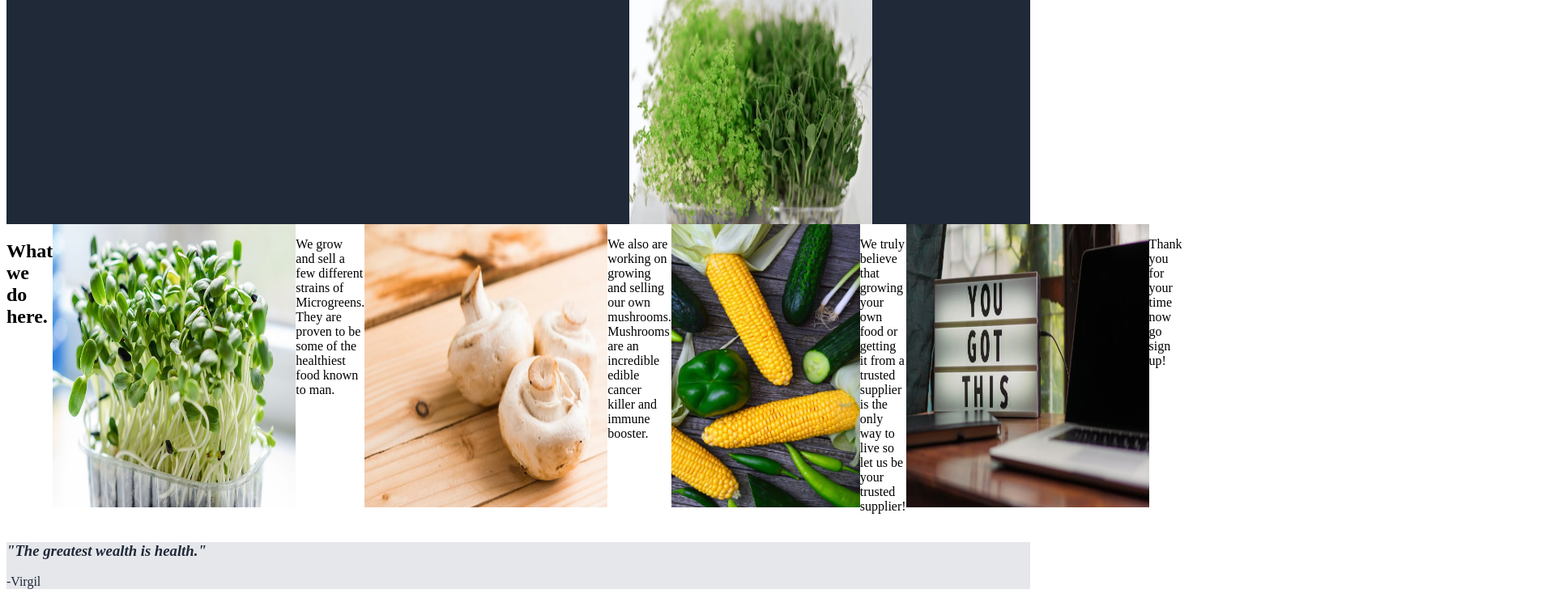
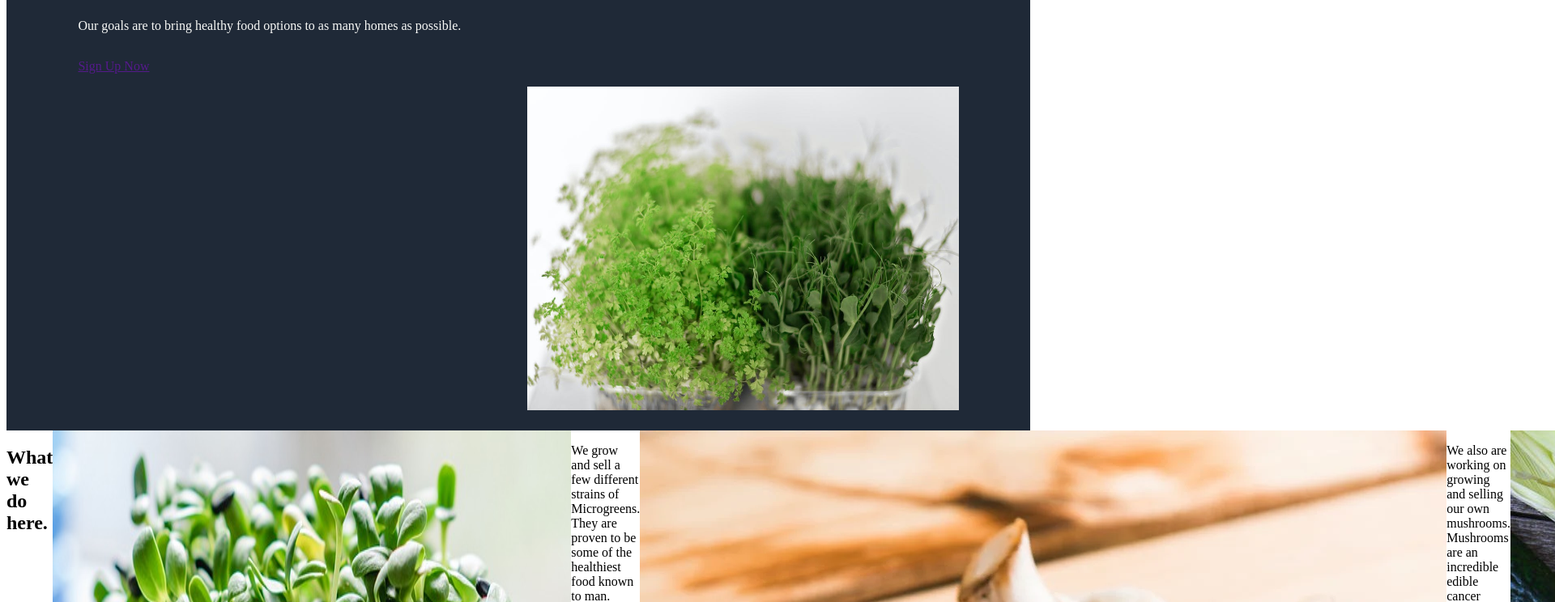
Before and after one commit to Tidalcode/odin-projcss, a plain HTML site: page index.html in a window 1280 px wide. Shown: the part 148-892 px from the top of the page at 81% size, 1920 px wide, since content can reach past the window. Drawn offline with Linux system fonts and the light colour scheme.

Commit message:
added more css and html.

```diff
--- a/index.html
+++ b/index.html
@@ -15,9 +15,10 @@
         </header>
         <div class="div1">
             <h1>Green Leafy Gardens</h1>
-                <p>Our goals are to bring healthy food options to as many homes as possible.</p>
-                <img src="images/image1microgreen.jpeg" alt="Microgreens">
-                <p><a>Sign Up Now</a></p>
+                <p class="goal">Our goals are to bring healthy food options to as many homes as possible.</p>
+                <p class=" signup1"><a href="">Sign Up Now</a></p>
+                <img src="images/image1microgreen.jpeg" alt="Microgreens" class="img1">
+
         </div>
         <div class="div2">
             <h2>What we do here.</h2>
--- a/styles.css
+++ b/styles.css
@@ -13,7 +13,21 @@ header {
     background-color: #1F2937;
     color: #F9FAF8;
     display: flex;
+    flex-direction: column;
+    padding: 0 7% 2% 7%;
+}
+.img1 {
+    align-self: flex-end;
+    justify-content: flex-start;
+    height: 400px;
+    width: 49%;
 
+}
+.goal {
+    max-width: 50%;
+}
+.signup1 {
+    max-width: 50%;
 }
 .div2 {
     display: flex;
@@ -26,7 +40,3 @@ header {
     background-color: #3882F6;
 
 }
-img {
-    height: 350px;
-    width: 300px;
-}
```
